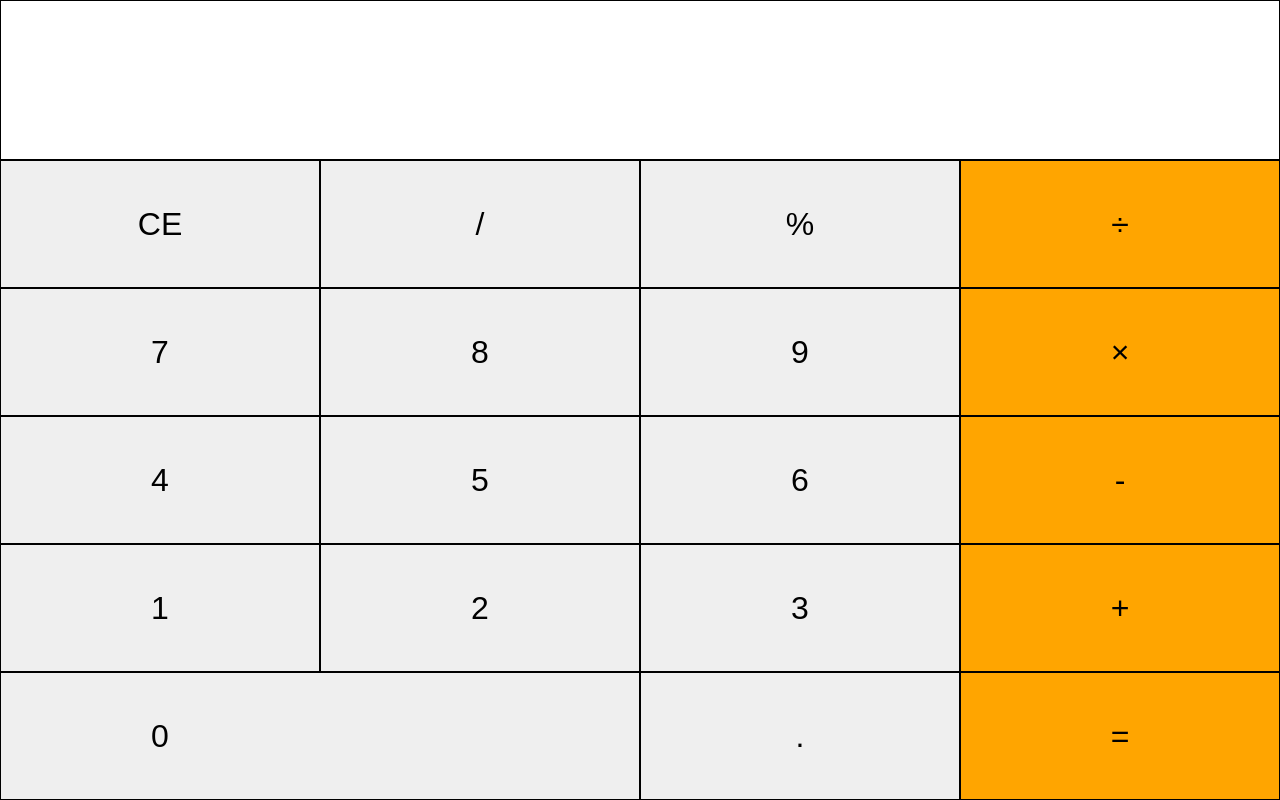
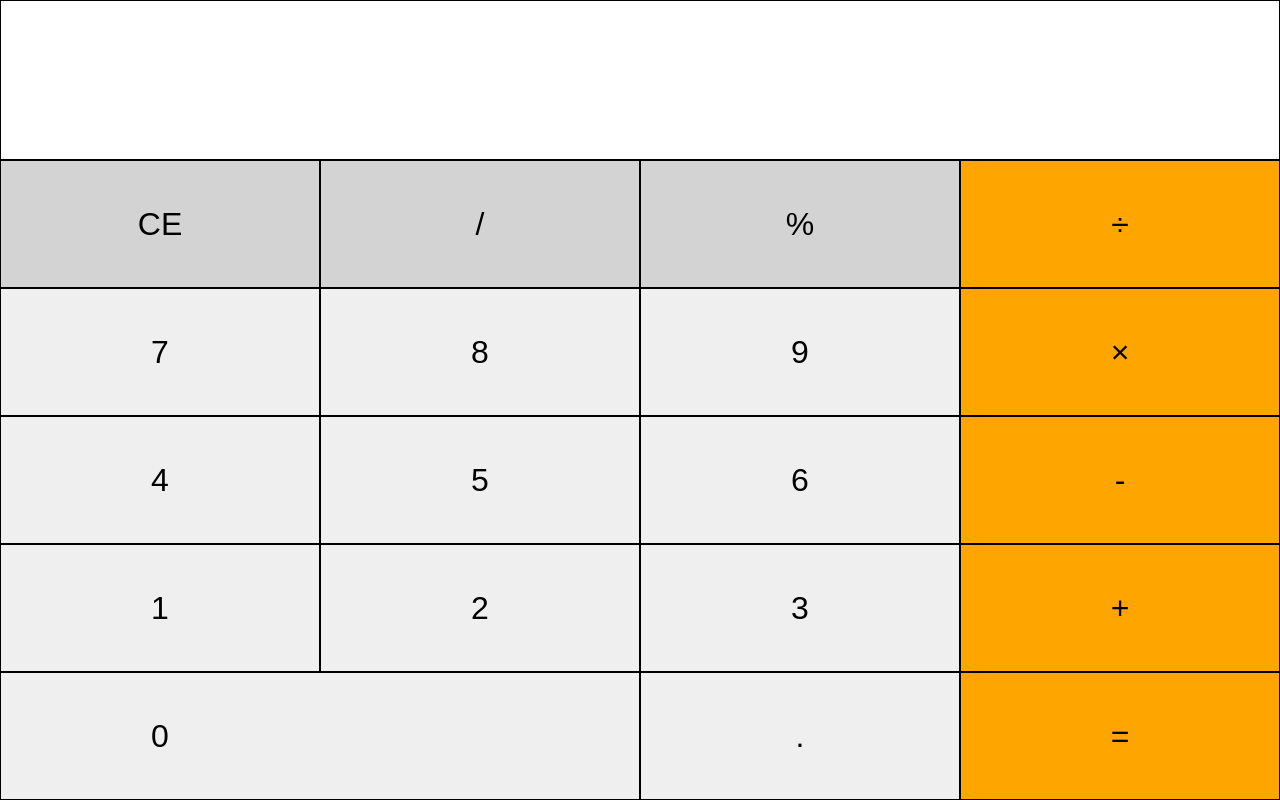
Before and after one commit to SulekLalwani/calculator, a plain HTML site: page index.html in a window 1280 px wide. Drawn offline with Linux system fonts and the light colour scheme.

Commit message:
Made the top buttons have a different color.

```diff
--- a/index.html
+++ b/index.html
@@ -16,9 +16,9 @@
         <textarea rows="1" oninput="updateInput()"></textarea>
       </div>
       <div class="pad">
-        <button onclick="recordPress(this)">CE</button
-        ><button onclick="recordPress(this)">/</button
-        ><button onclick="recordPress(this)">%</button
+        <button class="topBtn" onclick="recordPress(this)">CE</button
+        ><button class="topBtn" onclick="recordPress(this)">/</button
+        ><button class="topBtn" onclick="recordPress(this)">%</button
         ><button class="operatorBtn" onclick="recordPress(this)">÷</button>
         <br />
         <button onclick="recordPress(this)">7</button
--- a/main.css
+++ b/main.css
@@ -61,3 +61,7 @@ button {
 .operatorBtn {
   background-color: orange;
 }
+
+.topBtn {
+  background-color: lightgray;
+}
```
